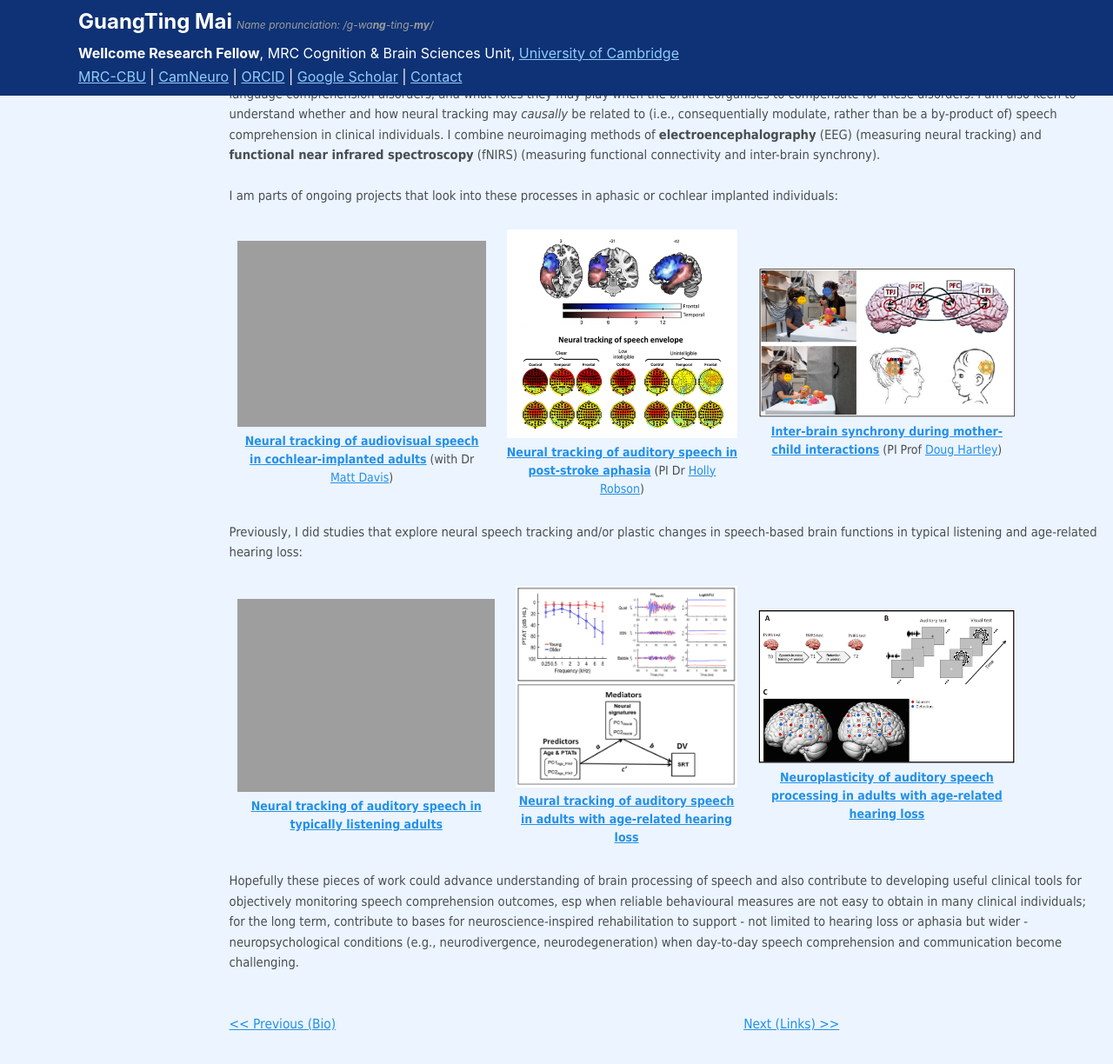
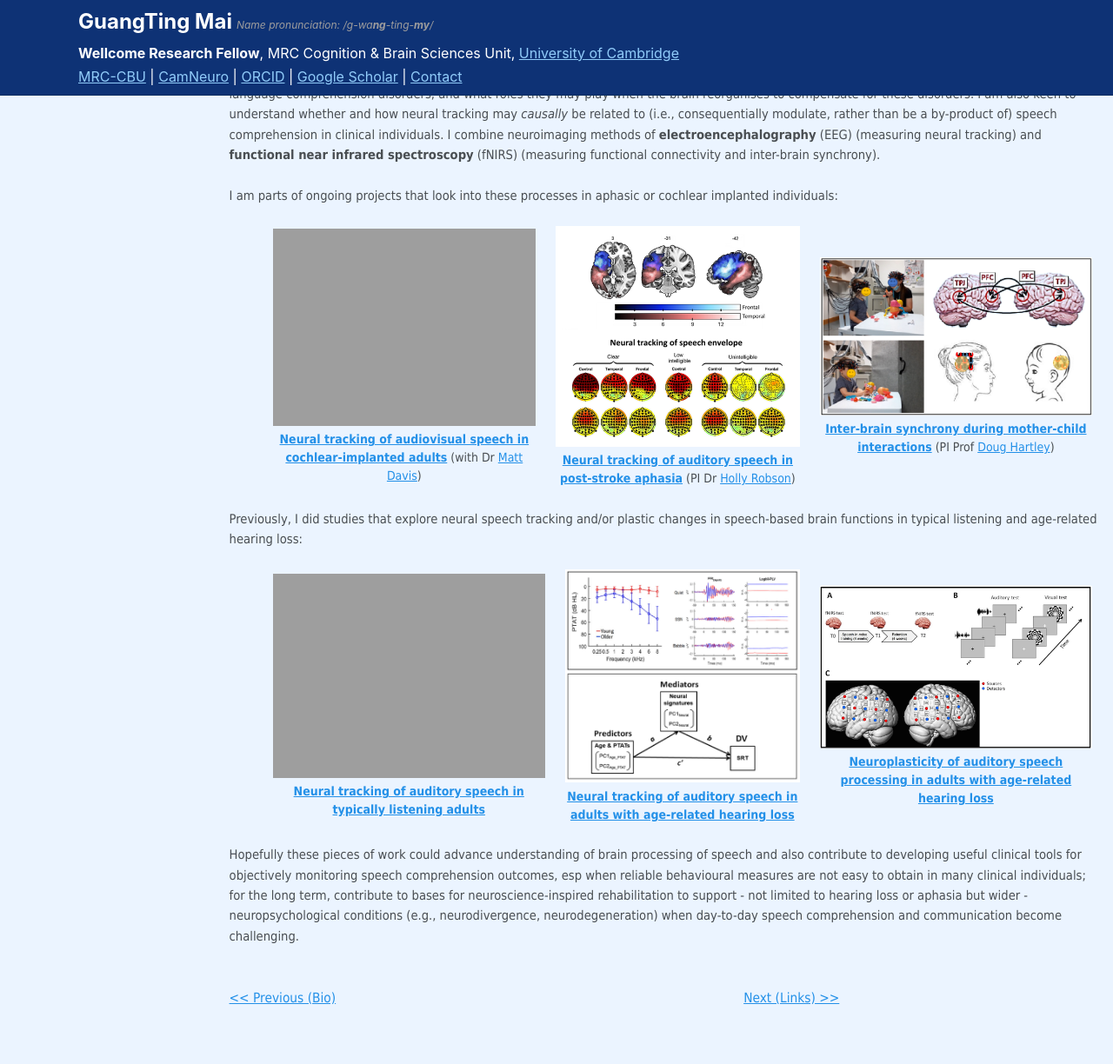
Before and after one commit to guangtingmai/guangtingmai.github.io, a Jekyll site: the page built from _pages/research-content.html, in a window 1280 px wide and 1400 px high, scrolled down 507 px. Shown: the top 1224 px of the window at 87% size. Built offline with Jekyll 4.4.1, drawn with Linux system fonts in a browser that asks for light colours.

Commit message:
Update custom.scss

```diff
--- a/_sass/custom.scss
+++ b/_sass/custom.scss
@@ -125,10 +125,10 @@ div.navigation-row span {
   display: flex !important;
   justify-content: center !important; /* center content horizontally */
   gap: 1.3rem !important;               /* fixed gap, more consistent than % */
-  margin: 1.5rem 0 !important;         /* top & bottom spacing */
+  margin-left: 2rem !important;
   flex-wrap: wrap;                     /* wrap items if screen is small */
   align-items: center;                 /* vertically center items */
-  width: 90ch !important;
+  width: 100ch !important;
 }
 
 .masthead a,
```
